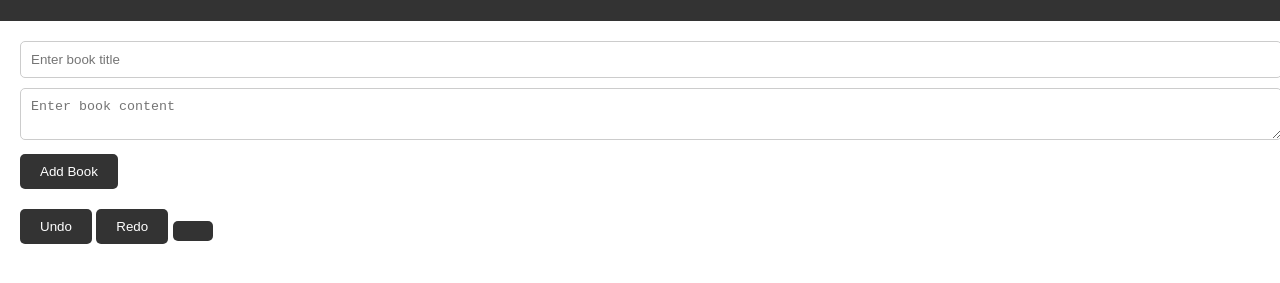
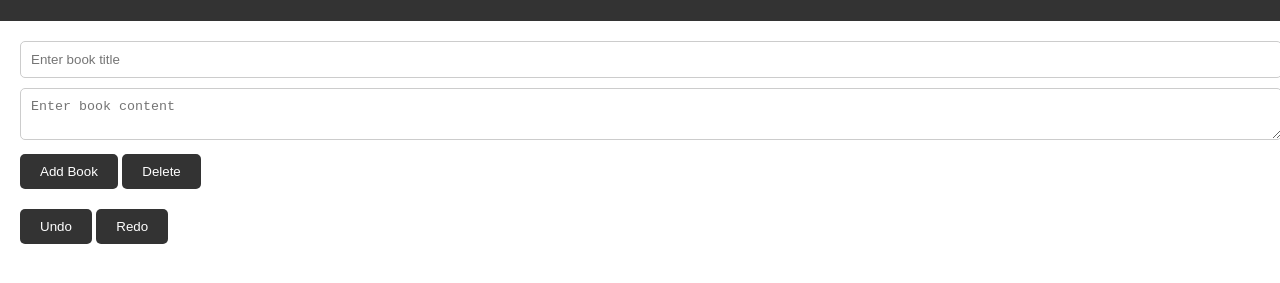
Before and after one commit to lazyfishgames/lfg-docs-writer, a plain HTML site: page index.html in a window 1280 px wide. Shown: the part 99-382 px from the top of the page. Drawn offline with Linux system fonts and the light colour scheme.

Commit message:
V1 update 2.3 index.html

```diff
--- a/index.html
+++ b/index.html
@@ -15,12 +15,12 @@
             <input type="text" id="bookTitle" placeholder="Enter book title" required>
             <textarea id="bookContent" placeholder="Enter book content" required></textarea>
             <button type="submit">Add Book</button>
+            <button class="deleteButton">Delete</button>
         </form>
         <div id="bookList"></div>
         <div id="buttonContainer">
             <button id="undoButton" disabled>Undo</button>
             <button id="redoButton" disabled>Redo</button>
-            <button id="deleteButton"></button>
         </div>
     </main>
     <script src="script.js"></script>
```
